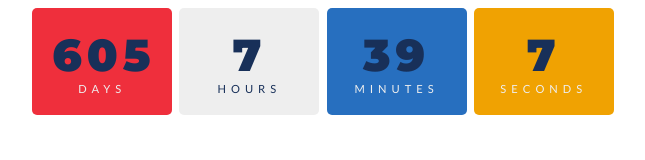
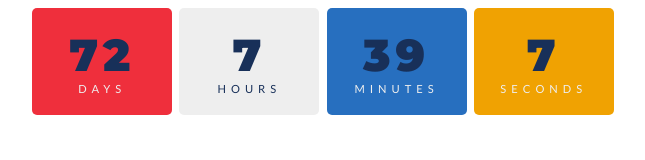
Before and after one commit to kashnep/kashnep.github.io, a plain HTML site: page notion_embed/widget/countDown.html in a window 1280 px wide. Shown: the whole page, without its empty margins (317-962 px from the left). Drawn offline with Linux system fonts and the light colour scheme.

Commit message:
Update countDown.html
change Date

```diff
--- a/notion_embed/widget/countDown.html
+++ b/notion_embed/widget/countDown.html
@@ -103,8 +103,8 @@ body{
 </body>
 <script>
     const year = new Date().getFullYear();
-const myDate = new Date('Oct 15, 2024 00:00:00');
-console.log(myDate);
+    const myDate = new Date('May 1, 2023 00:00:00');
+    console.log(myDate);
 
 // countdown
 let timer = setInterval(function() {
```
